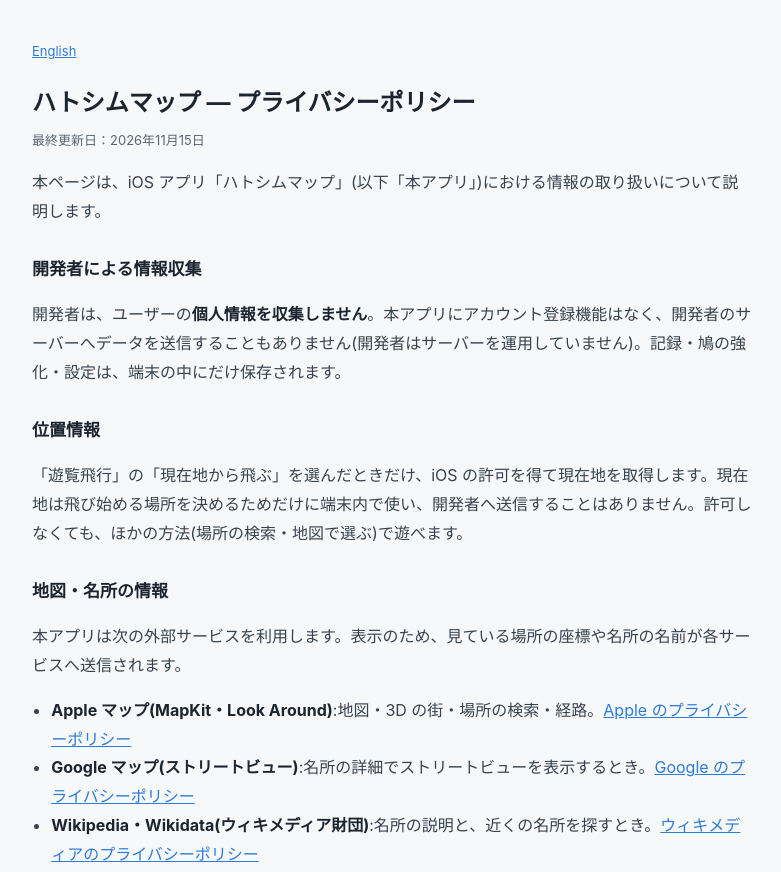
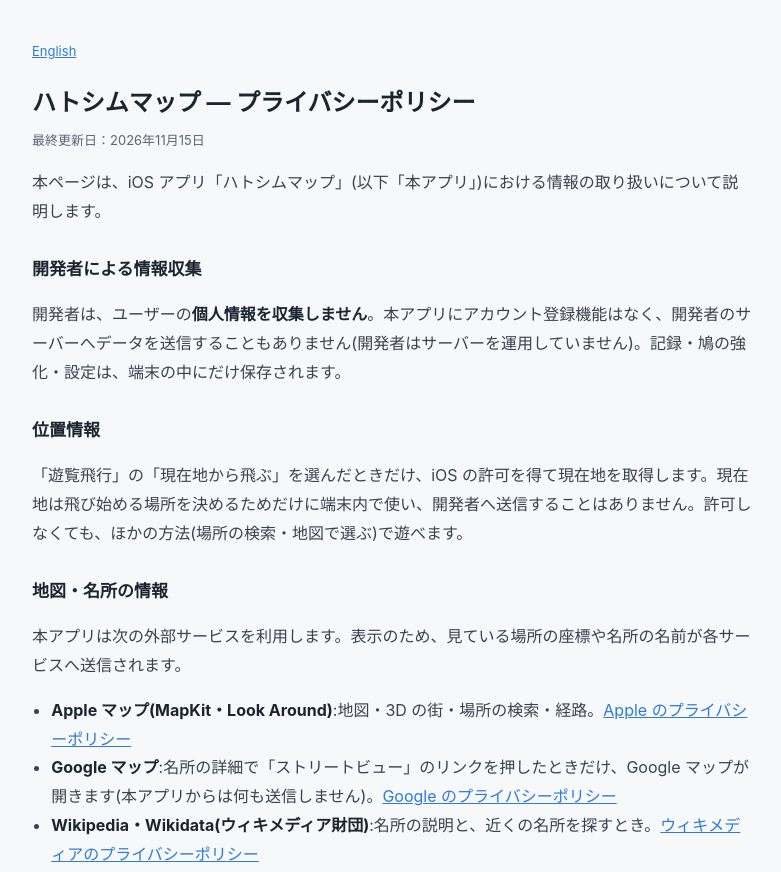
Before and after one commit to yaapp1682-wq/yaapp1682-wq.github.io, a plain HTML site: page pigeonsim-privacy.html in a window 1280 px wide. Shown: the top 872 px of the page, without its empty margins (248-1029 px from the left). Drawn offline with Linux system fonts and the light colour scheme.

Commit message:
プライバシーポリシー改定

```diff
--- a/pigeonsim-privacy.html
+++ b/pigeonsim-privacy.html
@@ -40,7 +40,7 @@
   <p>本アプリは次の外部サービスを利用します。表示のため、見ている場所の座標や名所の名前が各サービスへ送信されます。</p>
   <ul>
     <li><strong>Apple マップ(MapKit・Look Around)</strong>:地図・3D の街・場所の検索・経路。<a href="https://www.apple.com/legal/privacy/" target="_blank" rel="noopener">Apple のプライバシーポリシー</a></li>
-    <li><strong>Google マップ(ストリートビュー)</strong>:名所の詳細でストリートビューを表示するとき。<a href="https://policies.google.com/privacy" target="_blank" rel="noopener">Google のプライバシーポリシー</a></li>
+    <li><strong>Google マップ</strong>:名所の詳細で「ストリートビュー」のリンクを押したときだけ、Google マップが開きます(本アプリからは何も送信しません)。<a href="https://policies.google.com/privacy" target="_blank" rel="noopener">Google のプライバシーポリシー</a></li>
     <li><strong>Wikipedia・Wikidata(ウィキメディア財団)</strong>:名所の説明と、近くの名所を探すとき。<a href="https://foundation.wikimedia.org/wiki/Policy:Privacy_policy" target="_blank" rel="noopener">ウィキメディアのプライバシーポリシー</a></li>
   </ul>
 
```
Also changed, not shown: pigeonsim-privacy-en.html (+1 -1 lines).
